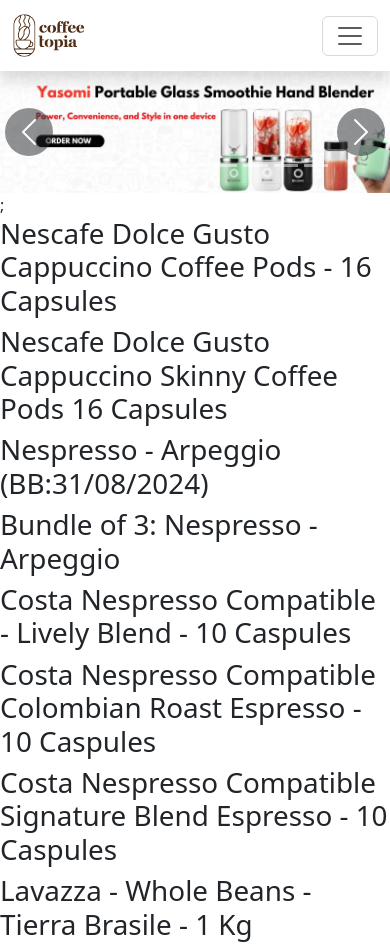
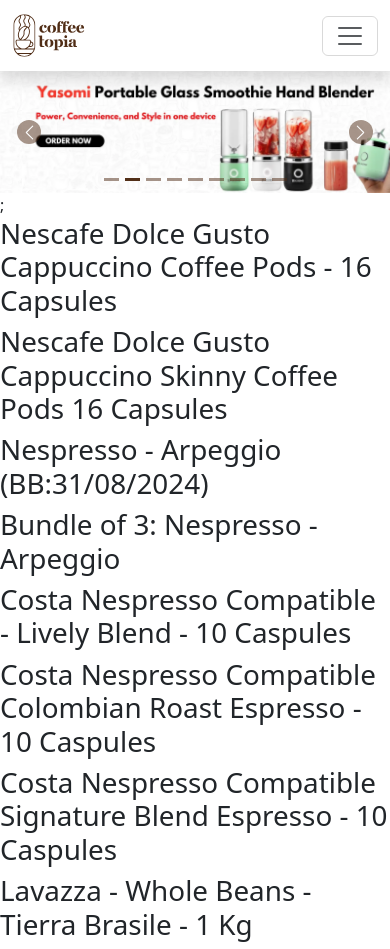
Before and after one commit to mgonline86/coffee-topia, a React (Create React App) app: page / in a window 390 px wide. Built offline with nearby package versions, Linux system fonts and the light colour scheme.

Commit message:
UPDATE :Hero Section Styles

```diff
--- a/src/sections/HeroSection.jsx
+++ b/src/sections/HeroSection.jsx
@@ -1,32 +1,23 @@
+import { Image } from "react-bootstrap";
 import Carousel from "react-bootstrap/Carousel";
 import { Link } from "react-router-dom";
+import styles from "./HeroSection.module.css";
 
 const imagesPath = "img/carousel/";
 const imgExt = ".webp";
 
 const images = ["1", "2", "3", "4", "5", "6", "7", "8", "9"];
 
-const directionButtons = (direction) => {
-  return (
-    <div className="p-2 bg-dark rounded-circle" style={{ width: "3rem", height: "3rem" }}>
-        <span
-          aria-hidden="true"
-          className={`carousel-control-${direction}-icon`}
-        ></span>
-    </div>
-  );
-};
-
 export default function HeroSection() {
   return (
-    <Carousel
-      indicators
-      nextIcon={directionButtons("next")}
-      prevIcon={directionButtons("prev")}
-    >
+    <Carousel indicators className={styles.heroCarousel}>
       {images.map((image) => (
         <Carousel.Item key={image} as={Link} to={"/products"}>
-          <img src={imagesPath + image + imgExt} alt={`Slide ${image}`} className="d-block w-100" />
+          <Image
+            src={imagesPath + image + imgExt}
+            alt={`Slide ${image}`}
+            fluid
+          />
         </Carousel.Item>
       ))}
     </Carousel>
--- /dev/null
+++ b/src/sections/HeroSection.module.css
@@ -0,0 +1,30 @@
+.heroCarousel span {
+  background-color: var(--bs-blue);
+  border-radius: 50%;
+
+  width: 3rem;
+  height: 3rem;
+  background-size: 90%;
+}
+
+
+ /* div:first-of-type -> targets ".carousel-indicators" */
+.heroCarousel div:first-of-type button {
+  background-color: var(--bs-blue) !important;
+}
+
+@media screen and (max-width: 768px) {
+  .heroCarousel span {
+    width: 1.5rem;
+    height: 1.5rem;
+    background-size: 70%;
+  }
+
+  .heroCarousel div:first-of-type {
+    margin-bottom: 0.1rem;
+  }
+
+  .heroCarousel div:first-of-type button {
+    width: 15px;
+  }
+}
```
